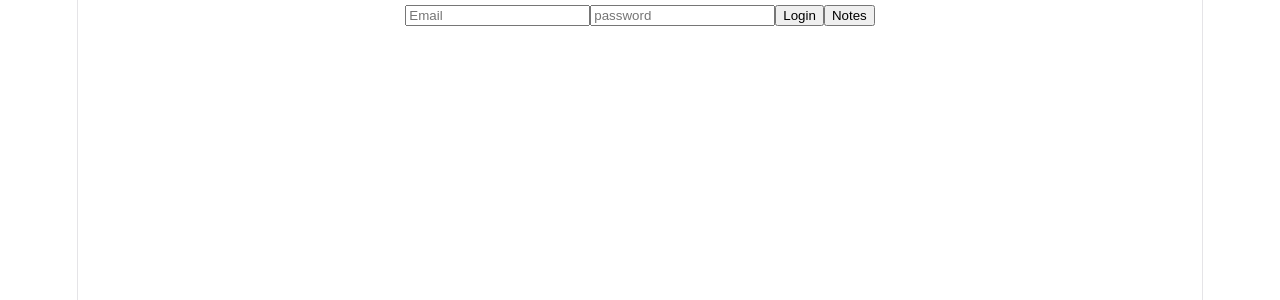
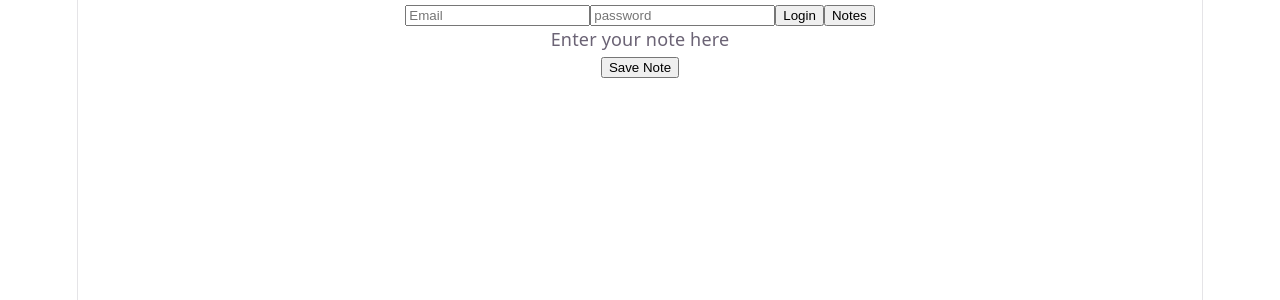
Before and after one commit to MichaelReape/NoteBook, a React (Vite) app in the folder frontend/: page / in a window 1280 px wide. Shown: the top 300 px of the page. Built offline with nearby package versions, Linux system fonts and the light colour scheme.

Commit message:
added functionality to save notes through the ui

```diff
--- a/frontend/package.json
+++ b/frontend/package.json
@@ -10,6 +10,9 @@
     "preview": "vite preview"
   },
   "dependencies": {
+    "@tiptap/pm": "^3.22.3",
+    "@tiptap/react": "^3.22.3",
+    "@tiptap/starter-kit": "^3.22.3",
     "react": "^19.2.4",
     "react-dom": "^19.2.4"
   },
--- a/frontend/src/App.tsx
+++ b/frontend/src/App.tsx
@@ -4,6 +4,7 @@ import viteLogo from './assets/vite.svg'
 import heroImg from './assets/hero.png'
 import './App.css'
 import type { NoteDTO } from './types/note'
+import Tiptap from './components/Tiptap.tsx'
 function App() {
   const [email, setEmail] = useState("");
   const [password, setPassword] = useState("");
@@ -67,15 +68,30 @@ function App() {
       });
       return;
     } catch (error) { console.log(error); }
+    const saveNote = async () => {
+      try {
+        console.log("Saving notes");
 
+      } catch (error) {
+        console.log(error);
+      }
+    }
   }
   return (
     <div>
+      {/* //input box for email address */}
       <input type="text" value={email} onChange={(e) => setEmail(e.target.value)} placeholder='Email' />
+      {/* //input box for password */}
       <input type="text" value={password} onChange={(e) => setPassword(e.target.value)} placeholder='password' />
+      {/* //login button */}
       <button onClick={handleLogin}>Login</button>
 
       <button onClick={getAllNotes}>Notes</button>
+      <div className='card'>
+        <Tiptap userId={userId} />
+      </div>
+
+
     </div>
   );
 }
--- /dev/null
+++ b/frontend/src/components/Tiptap.tsx
@@ -0,0 +1,50 @@
+// src/Tiptap.tsx
+import { useEditor, EditorContent } from '@tiptap/react'
+import { FloatingMenu, BubbleMenu } from '@tiptap/react/menus'
+import StarterKit from '@tiptap/starter-kit'
+import type { NoteDTO } from '../types/note.ts'
+import { useState } from 'react';
+
+const Tiptap = ({ userId }: { userId: String }) => {
+
+  const editor = useEditor({
+    extensions: [StarterKit], // define your extension array
+    content: '<p>Enter your note here</p>', // initial content
+  })
+
+  const [note, setNote] = useState<NoteDTO | null>(null);
+  const saveNote = async () => {
+    try {
+      console.log("Saving notes");
+      const content = editor.getHTML();
+      const response = await fetch(
+        `http://localhost:8080/api/notes`,
+        {
+          method: "POST",
+          headers: { "Content-Type": "application/json" },
+          credentials: "include",
+          body: JSON.stringify({
+            userId: userId,
+            note: content
+          }),
+        }
+      );
+      const data = await response.json();
+      setNote(data);
+      console.log("Saved ", data.noteId, " at ", data.createdAt);
+    } catch (error) {
+      console.log(error);
+    }
+  }
+
+  return (
+    <>
+      <EditorContent editor={editor} />
+      <FloatingMenu editor={editor}></FloatingMenu>
+      <BubbleMenu editor={editor}>This is the bubble menu</BubbleMenu>
+      <button onClick={saveNote}>Save Note</button>
+    </>
+  )
+}
+
+export default Tiptap
```
Also changed, not shown: 3 other files (tests, documents, lock files or other folders).
